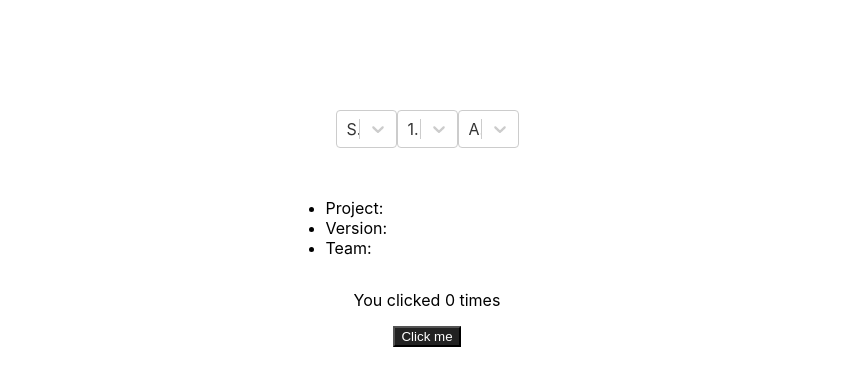
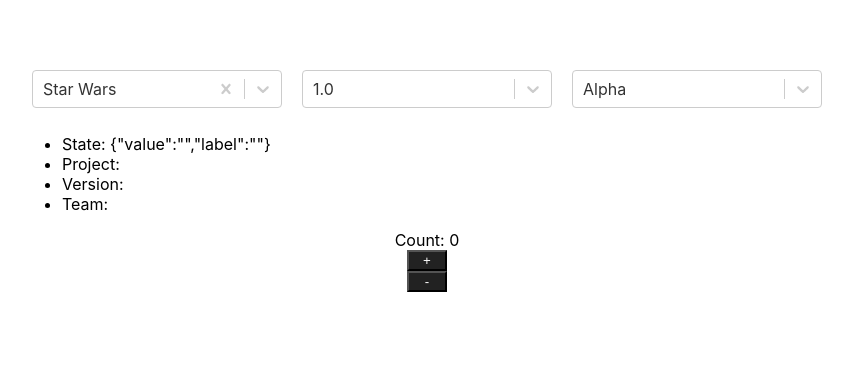
Before and after one commit to dhausser/react-hooks-cardio, a React (Create React App) app: page / in a window 1280 px wide. Shown: the top 386 px of the page, without its empty margins (213-1066 px from the left). Built offline with nearby package versions, Linux system fonts and the light colour scheme.

Commit message:
filters setting logic implemented in js

```diff
--- a/src/Context.ts
+++ b/src/Context.ts
@@ -1,16 +1,16 @@
-import { createContext } from 'react';
+import React from "react";
 
 export const themes = {
   light: {
-    foreground: '#000000',
-    background: '#eeeeee',
+    foreground: "#000000",
+    background: "#eeeeee"
   },
   dark: {
-    foreground: '#ffffff',
-    background: '#222222',
-  },
+    foreground: "#ffffff",
+    background: "#222222"
+  }
 };
 
-const ThemeContext = createContext(themes.light);
+const ThemeContext = React.createContext(themes.light);
 
 export default ThemeContext;
--- /dev/null
+++ b/src/Counter.js
@@ -0,0 +1,52 @@
+import React, { useReducer, useEffect, useContext } from "react";
+import ThemeContext from "./Context";
+
+const initialState = { count: 0 };
+
+function reducer(state, action) {
+  switch (action.type) {
+    case "increment":
+      return { count: state.count + 1 };
+    case "decrement":
+      return { count: state.count - 1 };
+    default:
+      throw new Error();
+  }
+}
+
+function Counter() {
+  const [state, dispatch] = useReducer(reducer, initialState);
+  const theme = useContext(ThemeContext);
+
+  useEffect(() => {
+    document.title = `You clicked ${state.count} times`;
+  });
+
+  return (
+    <>
+      Count: {state.count}
+      <button
+        style={{
+          background: theme.background,
+          color: theme.foreground,
+          width: "40px"
+        }}
+        onClick={() => dispatch({ type: "increment" })}
+      >
+        +
+      </button>
+      <button
+        style={{
+          background: theme.background,
+          color: theme.foreground,
+          width: "40px"
+        }}
+        onClick={() => dispatch({ type: "decrement" })}
+      >
+        -
+      </button>
+    </>
+  );
+}
+
+export default Counter;
--- a/src/Counter.tsx
+++ /dev/null
@@ -1,26 +0,0 @@
-import React, { useState, useEffect, useContext } from 'react';
-import ThemeContext from './Context';
-
-function Counter() {
-  const [count, setCount] = useState(0);
-  const theme = useContext(ThemeContext);
-
-  useEffect(() => {
-    document.title = `You clicked ${count} times`;
-  });
-
-  return (
-    <>
-      <p>You clicked {count} times</p>
-      <button
-        style={{ background: theme.background, color: theme.foreground }}
-        onClick={() => setCount(count + 1)}
-      >
-        Click me
-      </button>
-
-    </>
-  );
-}
-
-export default Counter;
--- /dev/null
+++ b/src/Filters.js
@@ -0,0 +1,87 @@
+import React, { useState, useReducer } from "react";
+import styled from "styled-components";
+import Select from "react-select";
+import data from "./data.json";
+
+const Wrapper = styled.div`
+  display: flex;
+`;
+
+const Content = styled.div`
+  min-width: 250px;
+  margin: 10px;
+`;
+
+const initialState = { value: "", label: "" };
+
+function reducer(state, action) {
+  console.log(state, action);
+  switch (action.type) {
+    case "set":
+      return { value: "hello", label: "world" };
+    case "reset":
+      return initialState;
+    default:
+      throw new Error();
+  }
+}
+
+export default function Filters() {
+  const [project, setProject] = useState();
+  const [version, setVersion] = useState();
+  const [team, setTeam] = useState();
+
+  const [state, dispatch] = useReducer(reducer, initialState);
+
+  const projects = data.projects.map(({ id, name }) => ({
+    value: id,
+    label: name
+  }));
+  const versions = data.projects[0].versions.map(value => ({
+    value,
+    label: value
+  }));
+  const teams = data.projects[0].teams.map(value => ({ value, label: value }));
+
+  const defaultProject = projects[0];
+  const defaultVersion = versions[0];
+  const defaultTeam = teams[0];
+
+  return (
+    <div>
+      <Wrapper>
+        <Content>
+          <Select
+            options={projects}
+            defaultValue={defaultProject}
+            isClearable
+            onChange={e => {
+              setProject(e.label);
+              dispatch({ type: "set" });
+            }}
+          />
+        </Content>
+        <Content>
+          <Select
+            options={versions}
+            defaultValue={defaultVersion}
+            onChange={e => setVersion(e.value)}
+          />
+        </Content>
+        <Content>
+          <Select
+            options={teams}
+            defaultValue={defaultTeam}
+            onChange={e => setTeam(e.value)}
+          />
+        </Content>
+      </Wrapper>
+      <ul>
+        <li>State: {JSON.stringify(state)}</li>
+        <li>Project: {project}</li>
+        <li>Version: {version}</li>
+        <li>Team: {team}</li>
+      </ul>
+    </div>
+  );
+}
--- a/src/Filters.tsx
+++ /dev/null
@@ -1,57 +0,0 @@
-import React, { useState } from 'react';
-import styled from 'styled-components';
-import Select from 'react-select';
-import data from './data.json';
-
-interface Option {
-  value: string;
-  label: string;
-}
-
-const Wrapper = styled.div`
-  display: flex;
-  flex-direction: row;
-  justify-content: space-between;
-  position: relative;
-  margin: 25px;
-  padding: 25px;
-`;
-
-// const SelectStyle = styled.div``;
-
-export default function Filters() {
-  const [project, setProject] = useState();
-  const [version, setVersion] = useState();
-  const [team, setTeam] = useState();
-
-  const projects: Array<Option> = data.projects.map(({ id, name }) => ({
-    value: id,
-    label: name,
-  }));
-  const versions: Array<Option> = data.projects[0].versions.map(value => ({ value, label: value }));
-  const teams: Array<Option> = data.projects[0].teams.map(value => ({ value, label: value }));
-
-  const defaultProject: Option = projects[0];
-  const defaultVersion: Option = versions[0];
-  const defaultTeam: Option = teams[0];
-
-  return (
-    <div>
-      <Wrapper>
-        <Select options={projects} defaultValue={defaultProject} />
-        <Select options={versions} defaultValue={defaultVersion} />
-        <Select options={teams} defaultValue={defaultTeam} />
-
-      </Wrapper>
-      <ul>
-        <li>
-
-          Project:
-          {project}
-        </li>
-        <li>Version: {version}</li>
-        <li>Team: {team}</li>
-      </ul>
-    </div>
-  );
-}
```
